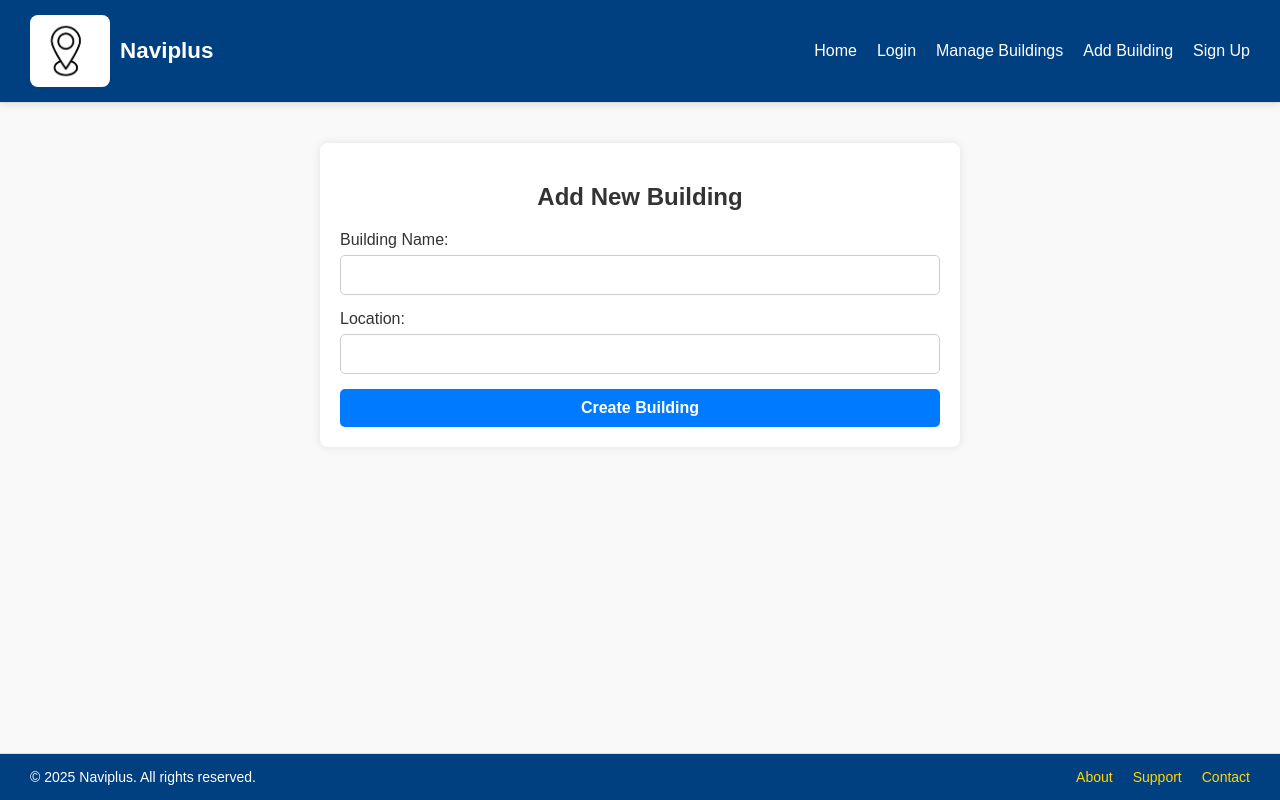
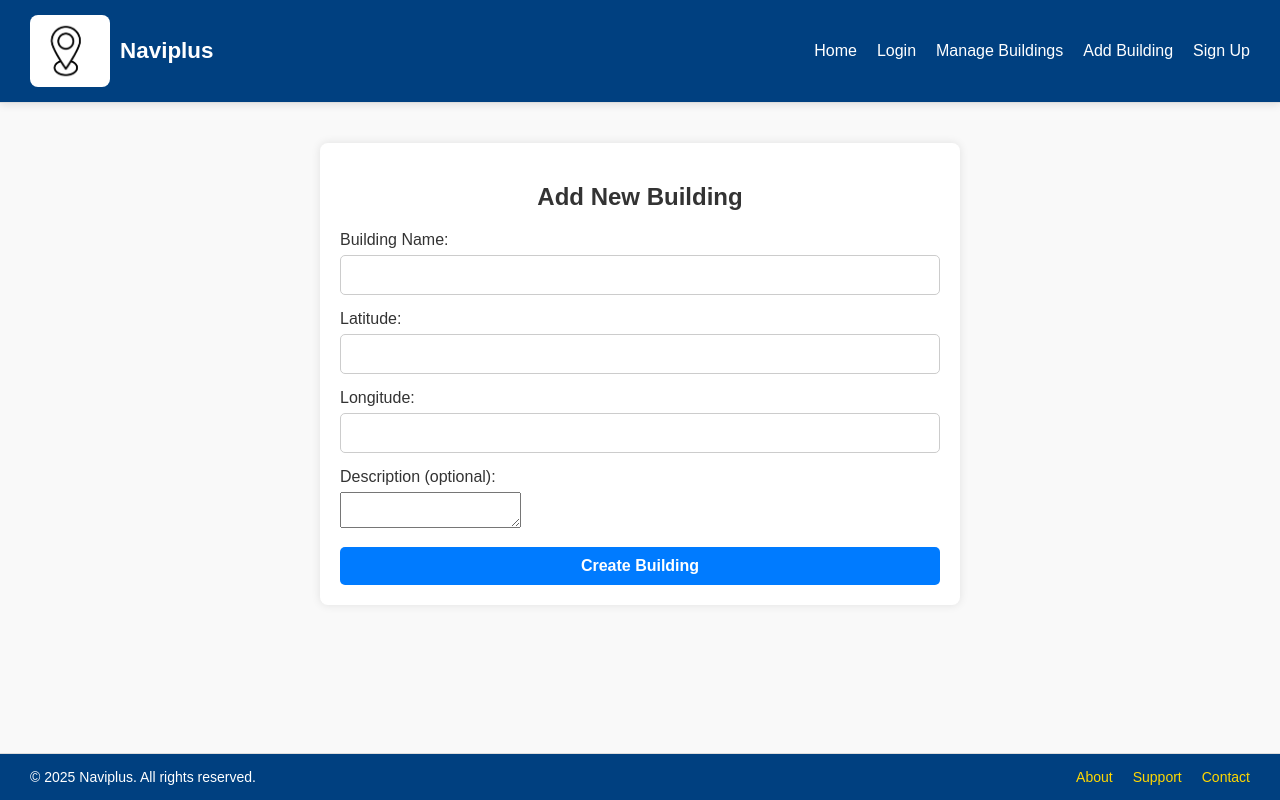
Before and after one commit to DUNCORIR/Naviplus, a React (Create React App) app in the folder admin-frontend/: page /add-building in a window 1280 px wide. Built offline with nearby package versions, Linux system fonts and the light colour scheme.

Commit message:
Correct AuthTOKEN AND ALIGN WITH BACKEND

```diff
--- a/admin-frontend/src/pages/AddBuilding.jsx
+++ b/admin-frontend/src/pages/AddBuilding.jsx
@@ -10,7 +10,9 @@ import '../styles/Form.css';  // ✅ Import shared styling
 
 function AddBuilding() {
   const [name, setName] = useState('');
-  const [location, setLocation] = useState('');
+  const [latitude, setLatitude] = useState('');
+  const [longitude, setLongitude] = useState('');
+  const [description, setDescription] = useState('');
   const navigate = useNavigate();
 
   const handleSubmit = async (e) => {
@@ -20,16 +22,20 @@ function AddBuilding() {
     try {
       await axios.post('http://127.0.0.1:8000/api/buildings/', {
         name,
-        location,
+        latitude: parseFloat(latitude),
+        longitude: parseFloat(longitude),
+        description
       }, {
         headers: {
           Authorization: `Token ${token}`
         }
       });
+
       alert('Building created successfully.');
       navigate('/buildings');
     } catch (error) {
       alert('Failed to create building: ' + (error.response?.data?.detail || error.message));
+      console.error(error.response?.data);
     }
   };
 
@@ -47,16 +53,40 @@ function AddBuilding() {
             required
           />
         </div>
+
         <div className="form-group">
-          <label htmlFor="location">Location:</label>
+          <label htmlFor="latitude">Latitude:</label>
           <input
-            id="location"
-            type="text"
-            value={location}
-            onChange={(e) => setLocation(e.target.value)}
+            id="latitude"
+            type="number"
+            step="any"
+            value={latitude}
+            onChange={(e) => setLatitude(e.target.value)}
             required
           />
         </div>
+
+        <div className="form-group">
+          <label htmlFor="longitude">Longitude:</label>
+          <input
+            id="longitude"
+            type="number"
+            step="any"
+            value={longitude}
+            onChange={(e) => setLongitude(e.target.value)}
+            required
+          />
+        </div>
+
+        <div className="form-group">
+          <label htmlFor="description">Description (optional):</label>
+          <textarea
+            id="description"
+            value={description}
+            onChange={(e) => setDescription(e.target.value)}
+          />
+        </div>
+
         <button type="submit" className="form-button">Create Building</button>
       </form>
     </div>
--- a/admin-frontend/src/pages/Login.jsx
+++ b/admin-frontend/src/pages/Login.jsx
@@ -27,7 +27,7 @@ function Login() {
       });
 
       // Store token in localStorage
-      localStorage.setItem('token', response.data.token);
+      localStorage.setItem('authToken', response.data.token);
 
       // Navigate to dashboard
       navigate('/dashboard');
```
